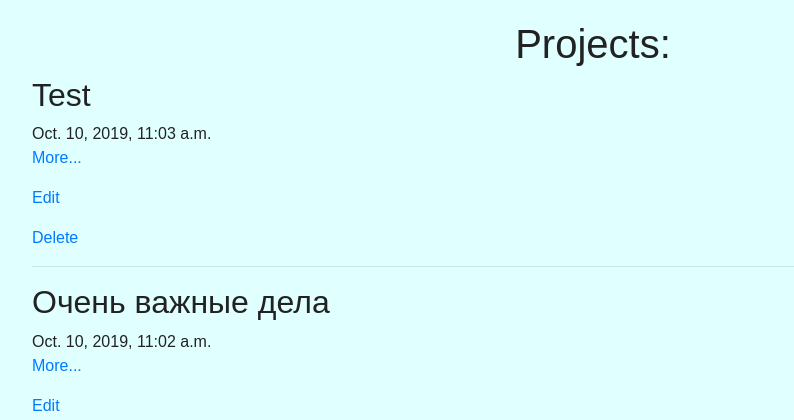
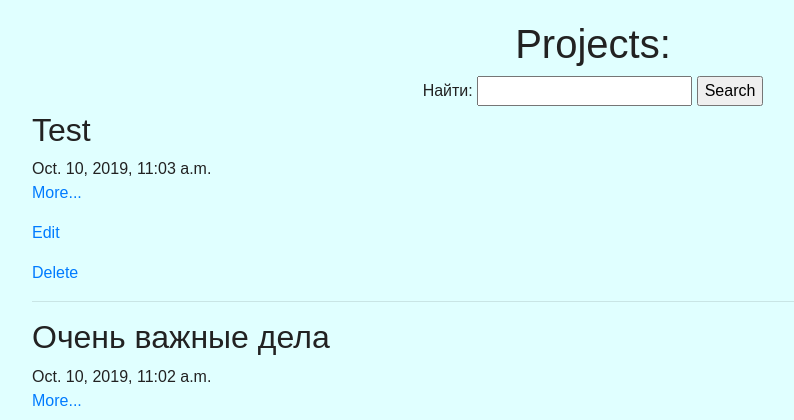
Before and after one commit to ruslanhq/python_project_tracker, a Django app: page /project/list/ in a window 1280 px wide. Shown: the part 40-460 px from the top of the page, without its empty margins (47-841 px from the left). Run offline with Django 3.2, Linux system fonts and the light colour scheme; data comes from the database, SQL or seed files in the repository; some libraries are stand-ins or nearby versions.

Commit message:
Added search for Project

```diff
--- a/source/webapp/templates/project/index.html
+++ b/source/webapp/templates/project/index.html
@@ -6,6 +6,7 @@
 {% endblock %}
 {% block content %}
 <h1 class="text-center">Projects:</h1>
+    {% include 'partial/simple_search.html' %}
     {% if  is_paginated %}
         {% include 'partial/pagination.html' %}
     {% endif %}
--- a/source/webapp/views/project_views.py
+++ b/source/webapp/views/project_views.py
@@ -1,7 +1,9 @@
+from django.db.models import Q
 from django.urls import reverse, reverse_lazy
+from django.utils.http import urlencode
 from django.views.generic import View, ListView, DetailView, CreateView, UpdateView, DeleteView
 
-from webapp.forms import ProjectForm
+from webapp.forms import ProjectForm, SimpleSearchForm
 from webapp.models import Project
 
 
@@ -12,6 +14,33 @@ class ProjectList(ListView):
     ordering = '-created_at'
     paginate_by = 5
     paginate_orphans = 1
+
+    def get(self, request, *args, **kwargs):
+        self.form = self.get_search_form()
+        self.search_query = self.get_search_query()
+        return super().get(request, *args, **kwargs)
+
+    def get_context_data(self, *, object_list=None, **kwargs):
+        context = super().get_context_data(object_list=object_list, **kwargs)
+        if self.search_query:
+            context['query'] = urlencode({'search': self.search_query})
+        context['form'] = self.form
+        return context
+
+    def get_queryset(self):
+        queryset = super().get_queryset()
+        if self.search_query:
+            queryset = queryset.filter(
+                Q(name__icontains=self.search_query))
+        return queryset
+
+    def get_search_form(self):
+        return SimpleSearchForm(self.request.GET)
+
+    def get_search_query(self):
+        if self.form.is_valid():
+            return self.form.cleaned_data['search']
+        return None
 
 
 class ProjectView(DetailView):
```
